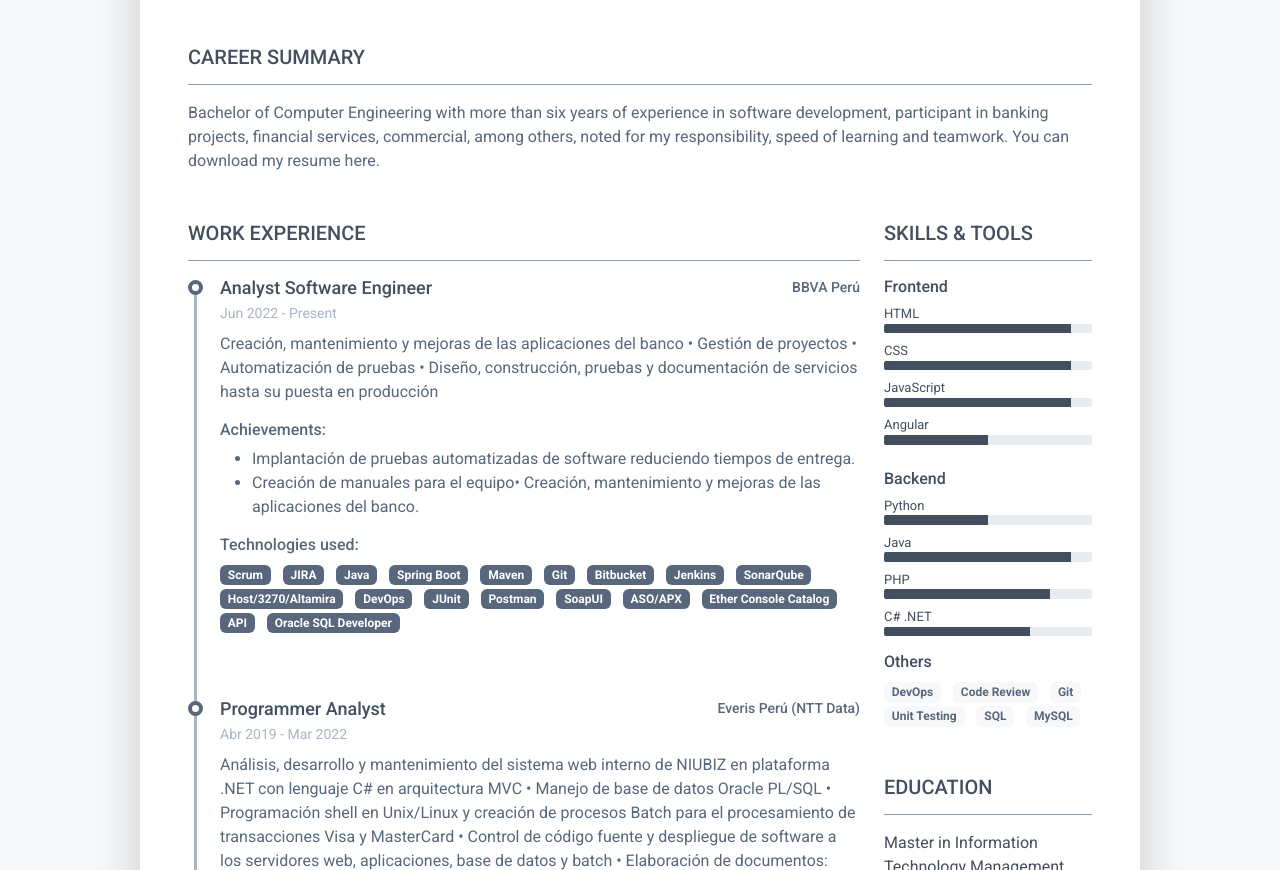
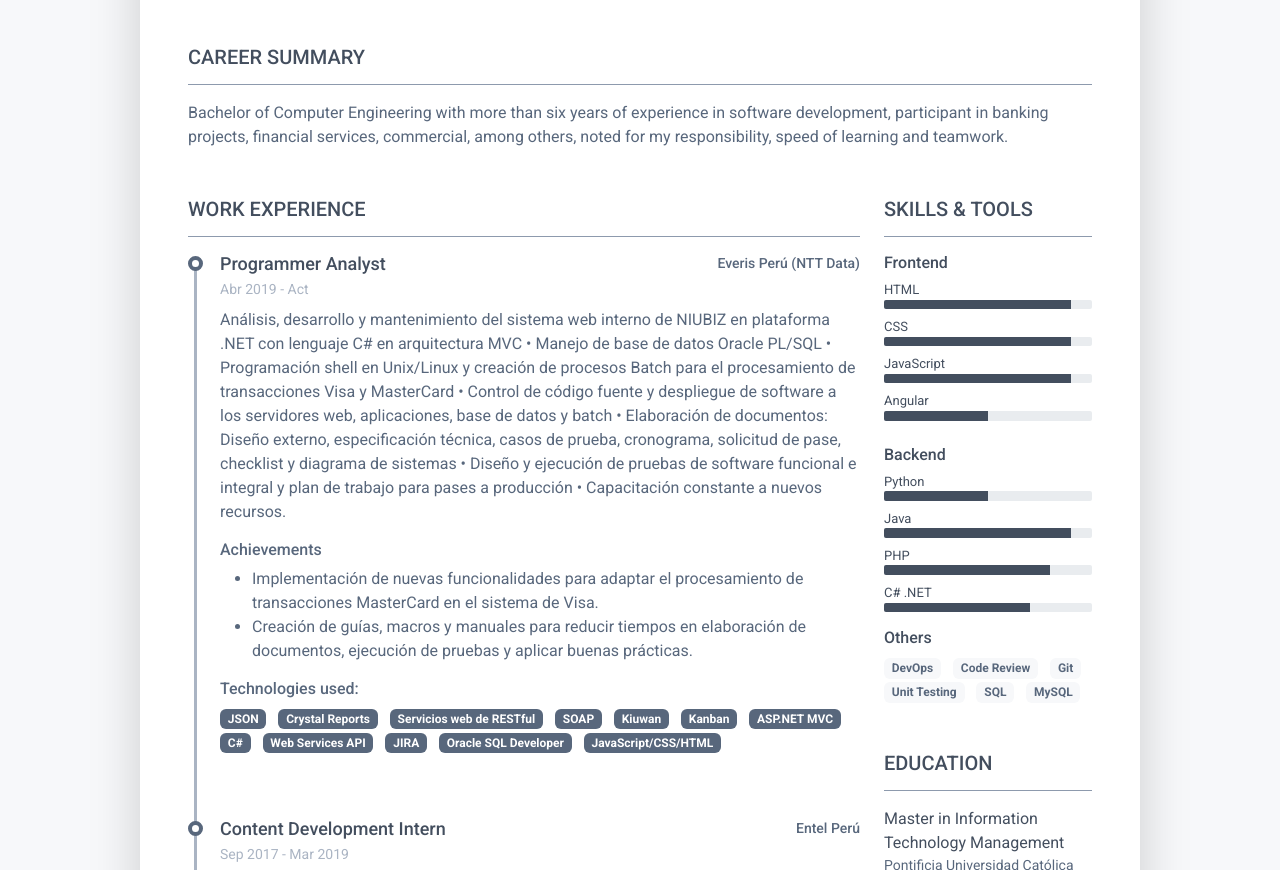
Before and after one commit to gustavoalcantarag/gustavoalcantara.github.io, a plain HTML site: page index.html in a window 1280 px wide. Shown: the part 253-1123 px from the top of the page. Drawn offline with nearby package versions, Linux system fonts and the light colour scheme.

Commit message:
Add files via upload

```diff
--- a/index.html
+++ b/index.html
@@ -53,7 +53,7 @@
 							    <ul class="resume-social list-unstyled">
 					                <li class="mb-3"><a class="text-link" href="https://www.linkedin.com/in/gustavoalcantarag/" target="_blank"><span class="fa-container text-center me-2"><i class="fab fa-linkedin-in fa-fw"></i></span>/gustavoalcantarag</a></li>
 					                <li class="mb-3"><a class="text-link" href="https://github.com/gustavoalcantarag" target="_blank"><span class="fa-container text-center me-2"><i class="fab fa-github fa-fw"></i></span>/gustavoalcantarag</a></li>
-					                <li class="mb-3"><a class="text-link" href="https://drive.google.com/drive/folders/1IjV5GD0wQQuCf3KkVL7fktxoSZ6ECWCN" target="_blank"><span class="fa-container text-center me-2"><i class="fa-solid fa-briefcase"></i></span>Portafolio</a></li>
+
 					                <li class="mb-3"><a class="text-link" href="https://wa.link/yv6kht" target="_blank"><span class="fa-container text-center me-2"><i class="fab fa-whatsapp fa-fw"></i></span>Whatsapp</a></li>
 							    </ul>
 						    </div><!--//secondary-info-->
@@ -66,7 +66,7 @@
 			    <section class="resume-section summary-section mb-5">
 				    <h2 class="resume-section-title text-uppercase font-weight-bold pb-3 mb-3">Career Summary</h2>
 				    <div class="resume-section-content">
-					    <p class="mb-0">Bachelor of Computer Engineering with more than six years of experience in software development, participant in banking projects, financial services, commercial, among others, noted for my responsibility, speed of learning and teamwork. <a class="text-reset text-link" href="https://drive.google.com/file/d/1oKyTlRlhZaCt-Qk2d0CyXM5U2KD-IG8o" target="_blank">You can download my resume here</a>.</p>
+					    <p class="mb-0">Bachelor of Computer Engineering with more than six years of experience in software development, participant in banking projects, financial services, commercial, among others, noted for my responsibility, speed of learning and teamwork.</p>
 				    </div>
 			    </section><!--//summary-section-->
 			    <div class="row">
@@ -75,47 +75,7 @@
 						    <h2 class="resume-section-title text-uppercase font-weight-bold pb-3 mb-3">Work Experience</h2>
 						    <div class="resume-section-content">
 							    <div class="resume-timeline position-relative">
-								    <article class="resume-timeline-item position-relative pb-5">
 
-									    <div class="resume-timeline-item-header mb-2">
-										    <div class="d-flex flex-column flex-md-row">
-										        <h3 class="resume-position-title font-weight-bold mb-1">Analyst Software Engineer</h3>
-										        <div class="resume-company-name ms-auto">BBVA Perú</div>
-										    </div><!--//row-->
-										    <div class="resume-position-time">Jun 2022 - Present</div>
-									    </div><!--//resume-timeline-item-header-->
-									    <div class="resume-timeline-item-desc">
-										    <p>Creación, mantenimiento y mejoras de las aplicaciones del banco • Gestión de proyectos • Automatización de pruebas • Diseño, construcción, pruebas y documentación de servicios hasta su puesta en producción</p>
-										    <h4 class="resume-timeline-item-desc-heading font-weight-bold">Achievements:</h4>
-										    <!-- <p>Praesentium voluptatum deleniti atque corrupti quos dolores et quas molestias excepturi sint occaecati cupiditate non provident.</p> -->
-										    <ul>
-											    <li>Implantación de pruebas automatizadas de software reduciendo tiempos de entrega.</li>
-											    <li>Creación de manuales para el equipo• Creación, mantenimiento y mejoras de las aplicaciones del banco.</li>
-										    </ul>
-										    <h4 class="resume-timeline-item-desc-heading font-weight-bold">Technologies used:</h4>
-										    <ul class="list-inline">
-											    <li class="list-inline-item"><span class="badge bg-secondary badge-pill">Scrum</span></li>
-											    <li class="list-inline-item"><span class="badge bg-secondary badge-pill">JIRA</span></li>
-											    <li class="list-inline-item"><span class="badge bg-secondary badge-pill">Java</span></li>
-											    <li class="list-inline-item"><span class="badge bg-secondary badge-pill">Spring Boot</span></li>
-											    <li class="list-inline-item"><span class="badge bg-secondary badge-pill">Maven</span></li>
-											    <li class="list-inline-item"><span class="badge bg-secondary badge-pill">Git</span></li>
-												<li class="list-inline-item"><span class="badge bg-secondary badge-pill">Bitbucket</span></li>
-												<li class="list-inline-item"><span class="badge bg-secondary badge-pill">Jenkins</span></li>
-												<li class="list-inline-item"><span class="badge bg-secondary badge-pill">SonarQube</span></li>
-												<li class="list-inline-item"><span class="badge bg-secondary badge-pill">Host/3270/Altamira</span></li>
-												<li class="list-inline-item"><span class="badge bg-secondary badge-pill">DevOps</span></li>
-												<li class="list-inline-item"><span class="badge bg-secondary badge-pill">JUnit</span></li>
-												<li class="list-inline-item"><span class="badge bg-secondary badge-pill">Postman</span></li>
-												<li class="list-inline-item"><span class="badge bg-secondary badge-pill">SoapUI</span></li>
-												<li class="list-inline-item"><span class="badge bg-secondary badge-pill">ASO/APX</span></li>
-												<li class="list-inline-item"><span class="badge bg-secondary badge-pill">Ether Console Catalog</span></li>
-												<li class="list-inline-item"><span class="badge bg-secondary badge-pill">API</span></li>
-												<li class="list-inline-item"><span class="badge bg-secondary badge-pill">Oracle SQL Developer</span></li>
-										    </ul>
-									    </div><!--//resume-timeline-item-desc-->
-
-								    </article><!--//resume-timeline-item-->
 
 								    <article class="resume-timeline-item position-relative pb-5">
 
@@ -124,7 +84,7 @@
 										        <h3 class="resume-position-title font-weight-bold mb-1">Programmer Analyst</h3>
 										        <div class="resume-company-name ms-auto">Everis Perú (NTT Data)</div>
 										    </div><!--//row-->
-										    <div class="resume-position-time">Abr 2019 - Mar 2022</div>
+										    <div class="resume-position-time">Abr 2019 - Act</div>
 									    </div><!--//resume-timeline-item-header-->
 									    <div class="resume-timeline-item-desc">
 										    <p>Análisis, desarrollo y mantenimiento del sistema web interno de NIUBIZ en plataforma .NET con lenguaje C# en arquitectura MVC • Manejo de base de datos Oracle PL/SQL • Programación shell en Unix/Linux y creación de procesos Batch para el procesamiento de transacciones Visa y MasterCard • Control de código fuente y despliegue de software a los servidores web, aplicaciones, base de datos y batch • Elaboración de documentos: Diseño externo, especificación técnica, casos de prueba, cronograma, solicitud de pase, checklist y diagrama de sistemas • Diseño y ejecución de pruebas de software funcional e integral y plan de trabajo para pases a producción • Capacitación constante a nuevos recursos.</p>
```
